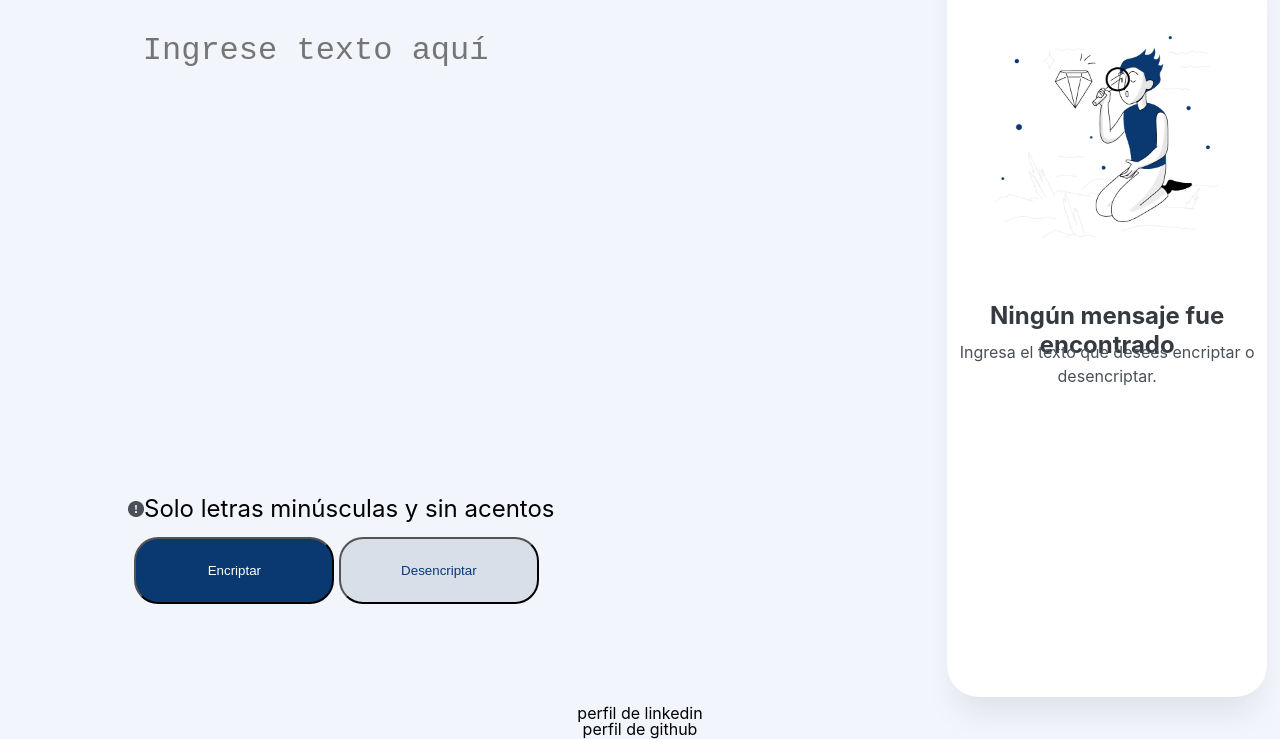
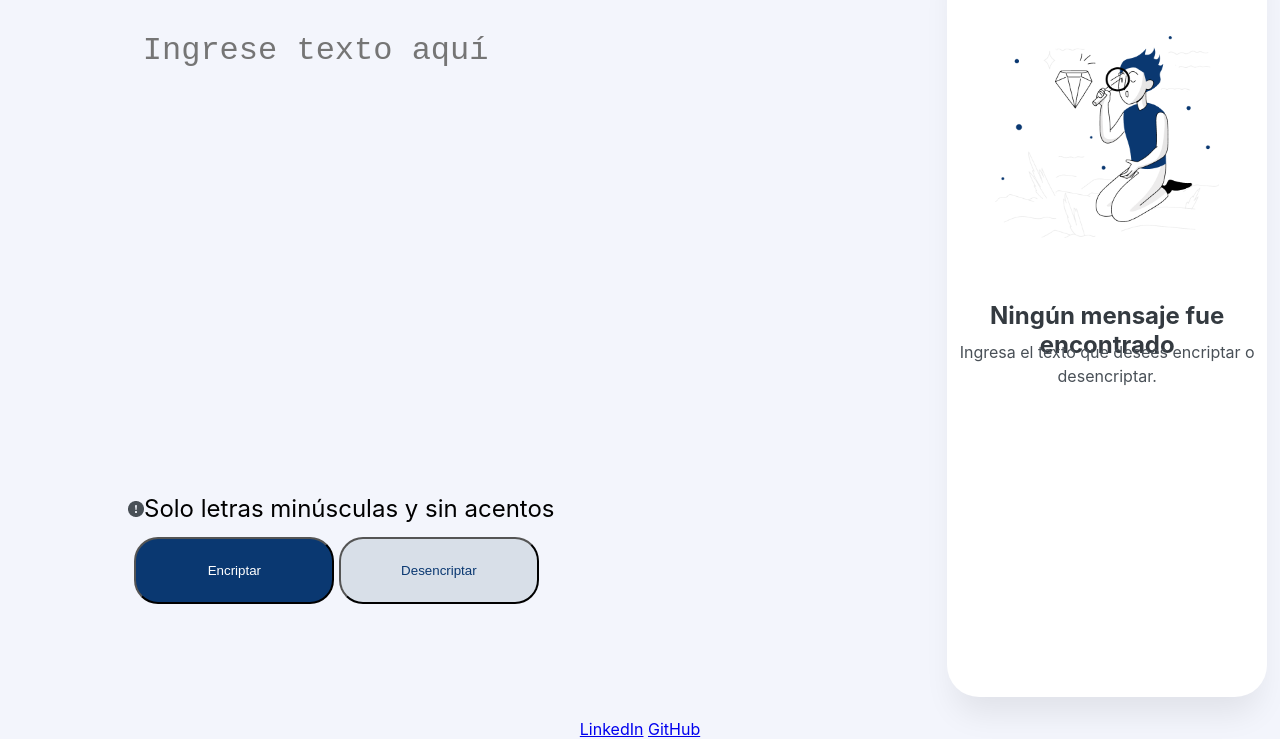
Before and after one commit to Axl90/Challenge-Coder, a plain HTML site: page index.html in a window 1280 px wide. Shown: the part 63-802 px from the top of the page. Drawn offline with Linux system fonts and the light colour scheme.

Commit message:
Agregar link de perfiles

```diff
--- a/index.html
+++ b/index.html
@@ -26,8 +26,8 @@
             <button class="btn2" id="btn2" type="button">Desencriptar</button>
         </div>
         <footer>
-            <p>perfil de linkedin</p>
-            <p>perfil de github</p>
+            <a href="https://www.linkedin.com/in/axel-vazquez/" >LinkedIn</a>
+            <a href="https://github.com/Axl90" >GitHub</a>
         </footer>
         <script src="./encriptador.js"></script>
     </body>
```
